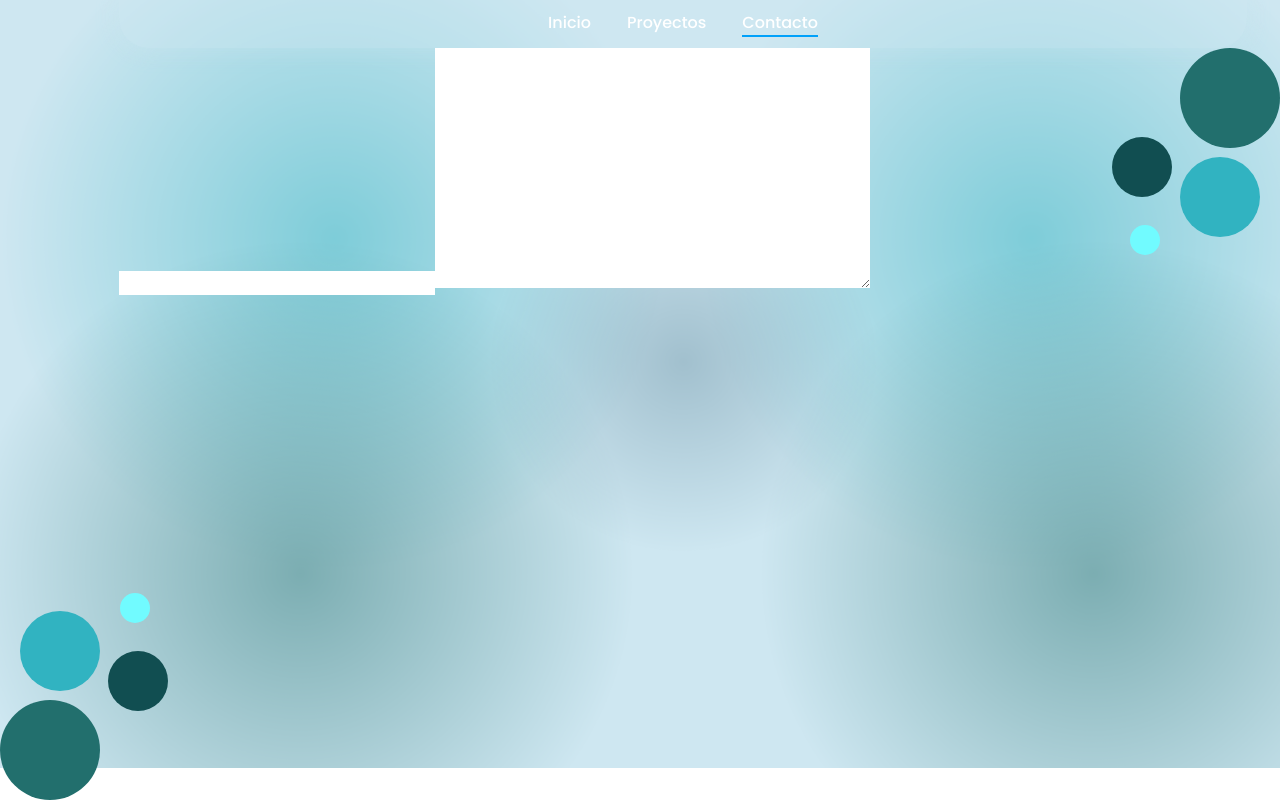
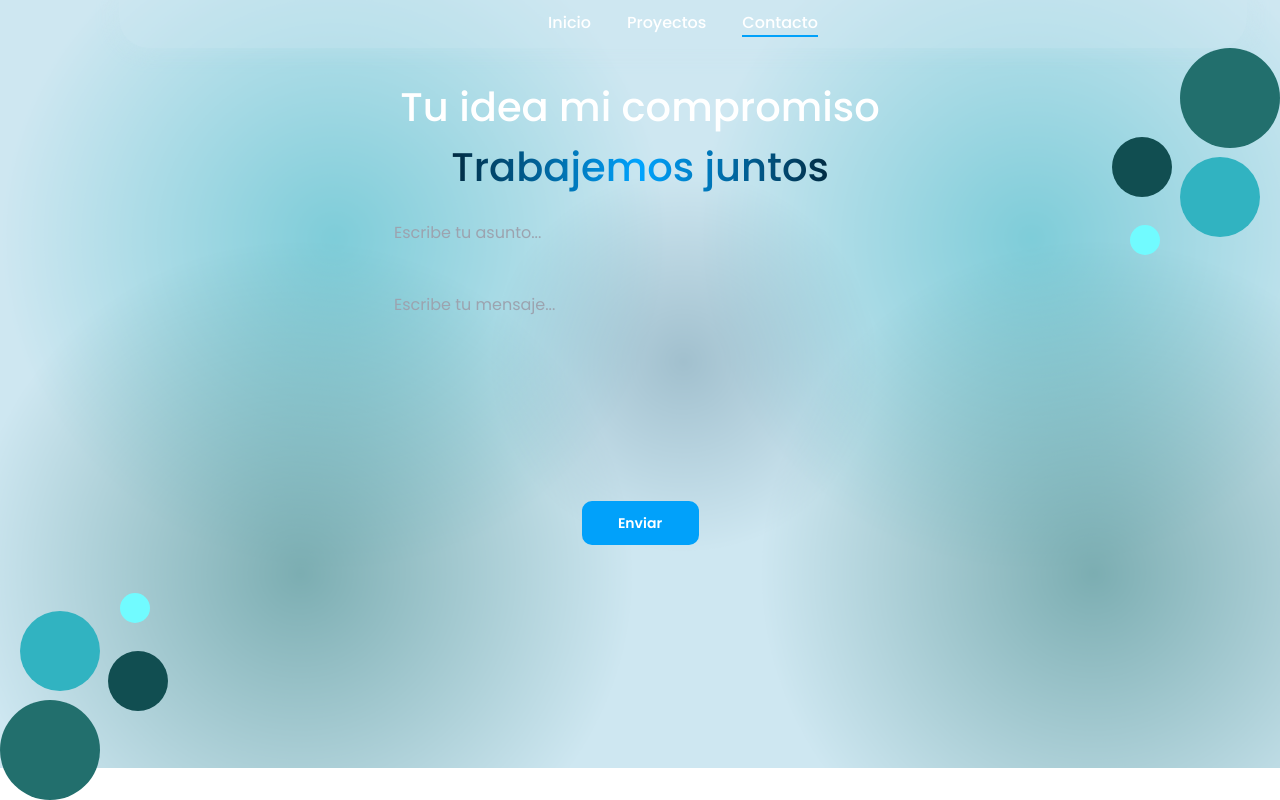
Before and after one commit to YosstinCode/portfolio, a React (Vite) app: page /contacto in a window 1280 px wide. Built offline with nearby package versions, Linux system fonts and the light colour scheme.

Commit message:
Advancements in Contact Form Styles.

```diff
--- a/src/components/Button/Button.tsx
+++ b/src/components/Button/Button.tsx
@@ -3,10 +3,10 @@ import { Link } from 'react-router-dom'
 interface ButtonProps {
     text: string;
     isShadow?: boolean;
-    path: string;
+    path?: string;
 }
 
-const Button = ({ text, isShadow = false, path }: ButtonProps) => {
+const Button = ({ text, isShadow = false, path = '#' }: ButtonProps) => {
   const classButton = 'flex justify-center items-center font-semibold text-sm w-[117px] h-[44px] rounded-[10px] text-center ' + (isShadow ? 'border-2 border-borderShadow text-borderShadow hover:bg-borderShadow hover:text-white' : 'text-white bg-azulito hover:bg-azulitoHover')
 
   return (
--- a/src/components/ContactForm/ContactForm.tsx
+++ b/src/components/ContactForm/ContactForm.tsx
@@ -1,8 +1,19 @@
+import Button from '../Button/Button'
+import TextGradientOrWhite from '../TextGradientOrWhite/TextGradient'
+
 const ContactForm = () => {
   return (
-    <form>
-      <input type='text' name='subject' id='subject' />
-      <textarea name='menssage' id='message' cols={30} rows={10} />
+    <form className='flex flex-col justify-center items-center gap-4 rounded-[30px] w-[50rem] h-[32.813rem] mx-auto'>
+      <div className='flex flex-col justify-center items-center'>
+        <TextGradientOrWhite text='Tu idea mi compromiso' />
+        <TextGradientOrWhite text='Trabajemos juntos' isGradient />
+      </div>
+      <div className='flex flex-col gap-8 items-center'>
+
+        <input className='w-[32.75rem] h-10 py-2 px-4 rounded-[20px] bg-transparent' type='text' name='subject' id='subject' placeholder='Escribe tu asunto...' />
+        <textarea className='w-[32.75rem] h-[12.5rem] py-2 px-4 rounded-[20px] bg-transparent resize-none' name='menssage' id='message' cols={30} rows={10} placeholder='Escribe tu mensaje...' />
+      </div>
+      <Button text='Enviar' />
     </form>
   )
 }
```
